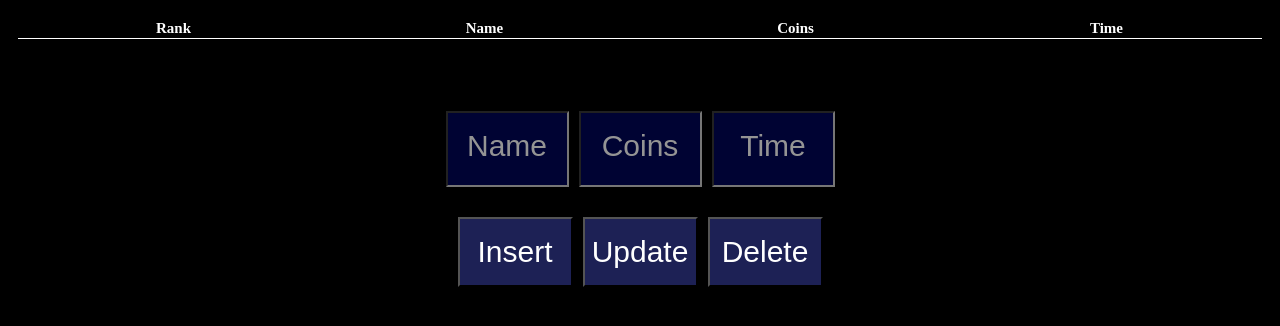
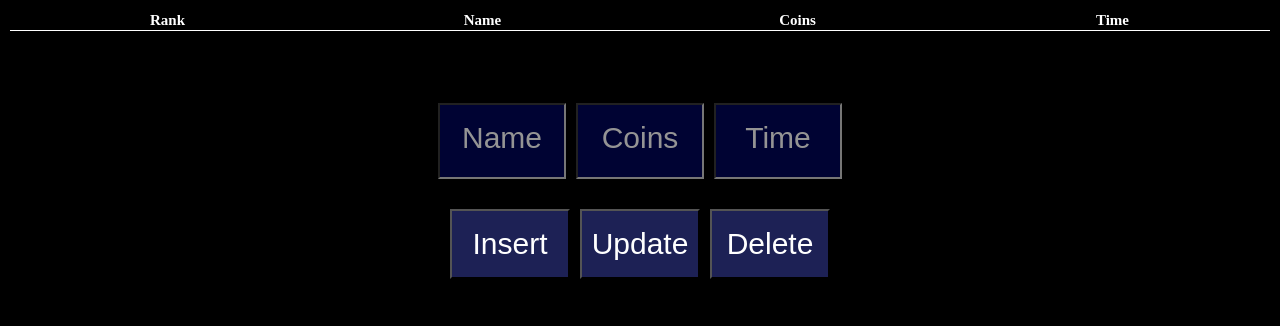
Before and after one commit to BR19-gh/Runman, a plain HTML site: page app/templates/Runman/Dashboard.html in a window 1280 px wide. Drawn offline with Linux system fonts and the light colour scheme; no server answers.

Commit message:
make it better

```diff
--- a/app/templates/Runman/Dashboard.html
+++ b/app/templates/Runman/Dashboard.html
@@ -35,7 +35,13 @@
 
 </body>
 <style>
-    html {
+    @supports (-webkit-touch-callout: none) {
+        body {
+            zoom: .75;
+        }
+    }
+
+    body {
         background-color: black;
         color: white;
         margin: 10px;
@@ -60,7 +66,7 @@
         text-align: center;
         font-size: 20px;
         height: 70px;
-        width: 115px;
+        width: 120px;
         margin: 5px;
         background-color: #000333;
         color: white;
```
